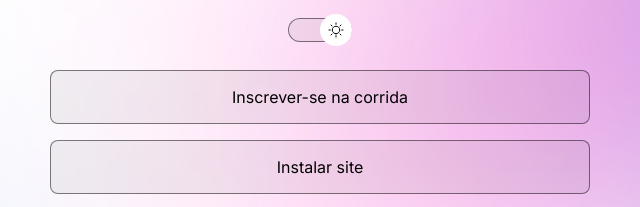
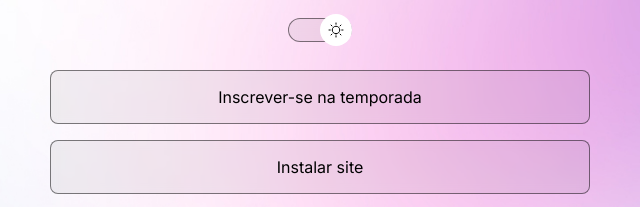
Before and after one commit to castilhoserafim/0.1, a plain HTML site: page index.html in a window 1280 px wide. Shown: the part 229-436 px from the top of the page, 320-960 px from the left. Drawn offline with nearby package versions, Linux system fonts and the light colour scheme.

Commit message:
temporada

```diff
--- a/index.html
+++ b/index.html
@@ -31,7 +31,7 @@
 
       <ul>
         <li>
-          <a href="#">Inscrever-se na corrida</a>
+          <a href="#">Inscrever-se na temporada</a>
         </li>
 
         <li>
```
